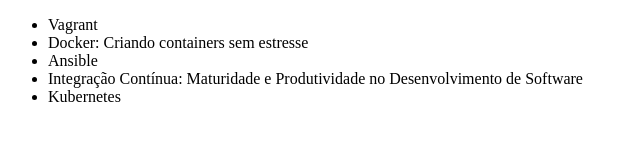
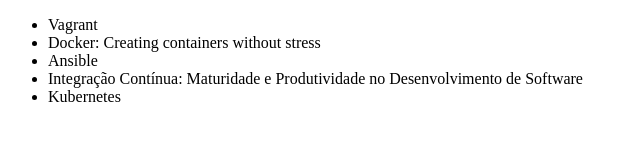
Before and after one commit to jcargoncalves/git-students, a plain HTML site: page index.html in a window 1280 px wide. Shown: the full height of the page, 0-640 px from the left. Drawn offline with Linux system fonts and the light colour scheme.

Commit message:
Mudando idioma para inglês

```diff
--- a/index.html
+++ b/index.html
@@ -7,7 +7,7 @@
 <body>
     <ul>
         <li>Vagrant</li>
-        <li>Docker: Criando containers sem estresse</li>
+        <li>Docker: Creating containers without stress</li>
         <li>Ansible</li>
         <li>Integração Contínua: Maturidade e Produtividade no Desenvolvimento de Software</li>
 	<li>Kubernetes</li>
```
